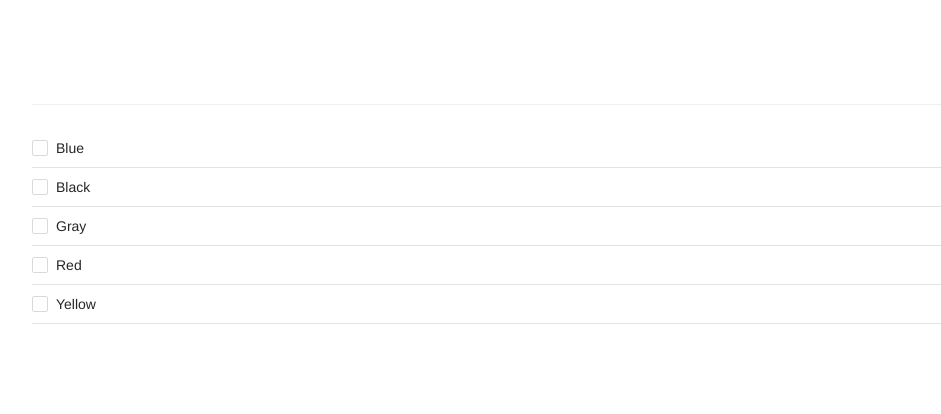
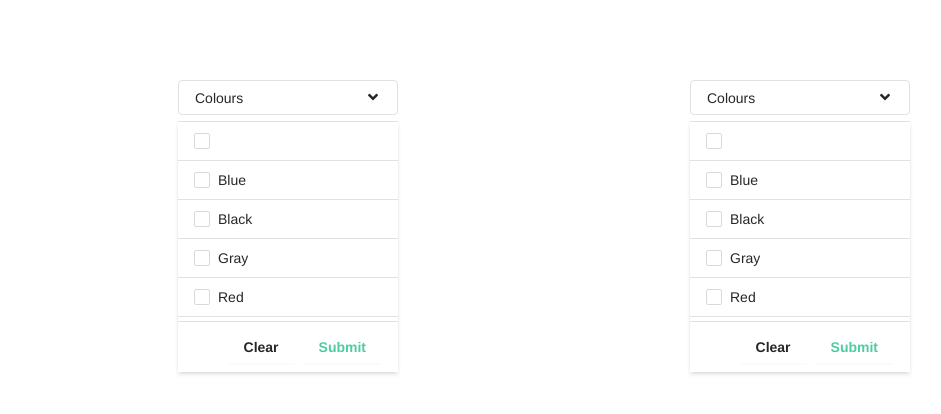
Before and after one commit to mohandast52/my-portfolio, a Next.js app: page /assignment/fynd in a window 1280 px wide. Shown: the top 414 px of the page, without its empty margins (96-1037 px from the left). Built offline with nearby package versions, Linux system fonts and the light colour scheme.

Commit message:
basic dropdown added

```diff
--- /dev/null
+++ b/components/Assignments/Fynd/Dropdown/Reducer.jsx
@@ -0,0 +1,75 @@
+import { optionsOne } from '../Helpers/dummyOptions';
+
+const getInitalList = list => list.map((eachItem, index) => ({
+  id: `id-${index}`,
+  index,
+  title: eachItem,
+  checked: false,
+}));
+
+export const INITIAL_STATE = {
+  isAllChecked: false,
+  checkedList: getInitalList(optionsOne),
+  selectedList: [],
+};
+
+export const API_TYPES = {
+  ON_CHECKBOX_CHANGE: 'on checkbox change',
+  ON_ALL_CHECK: 'on all checkbox change',
+};
+
+const Reducer = (state, action) => {
+  const { type, payload } = action;
+  switch (type) {
+    case API_TYPES.ON_CHECKBOX_CHANGE: {
+      const { checkedList, selectedList } = state;
+      const { index, isChecked } = payload;
+
+      /* checklist copy */
+      const copy = [...checkedList];
+      checkedList[index].checked = isChecked;
+
+      /* selected checkboxes copy */
+
+      let selectedCopy = [...selectedList];
+      if (isChecked) {
+        const checkedItem = checkedList.find(
+          ({ index: eachIndex }) => index === eachIndex,
+        );
+        selectedCopy.push(checkedItem);
+      } else {
+        selectedCopy = selectedCopy.filter(
+          ({ index: eachIndex }) => index !== eachIndex,
+        );
+      }
+
+      return {
+        ...state,
+        checkedList: copy,
+        selectedList: selectedCopy,
+      };
+    }
+
+    case API_TYPES.ON_ALL_CHECK: {
+      const { checkedList } = state;
+      const { isChecked } = payload;
+
+      const checkListCopy = checkedList.map(ck => ({
+        ...ck,
+        checked: !!isChecked,
+      }));
+
+      return {
+        ...state,
+        isAllChecked: isChecked,
+        checkedList: checkListCopy,
+        selectedList: isChecked ? checkListCopy : [],
+      };
+    }
+
+    default:
+      throw new Error("API type doesn't exits");
+  }
+};
+
+export default Reducer;
--- /dev/null
+++ b/components/Assignments/Fynd/Dropdown/index.jsx
@@ -0,0 +1,76 @@
+import React, { useReducer } from 'react';
+import 'antd/dist/antd.css';
+import { Checkbox, Button } from 'antd';
+import { FaAngleDown } from 'react-icons/fa';
+import Reducer, { INITIAL_STATE, API_TYPES } from './Reducer';
+import {
+  Container, Select, ListContainer, List, ListFooter,
+} from './styles';
+
+const Fynd = () => {
+  const [state, dispatch] = useReducer(Reducer, INITIAL_STATE);
+  const { isAllChecked, checkedList, selectedList } = state;
+
+  const onAllCheck = event => {
+    dispatch({
+      type: API_TYPES.ON_ALL_CHECK,
+      payload: { isChecked: event.target.checked },
+    });
+  };
+
+  const onChange = (event, index) => {
+    dispatch({
+      type: API_TYPES.ON_CHECKBOX_CHANGE,
+      payload: { index, isChecked: event.target.checked },
+    });
+  };
+
+  return (
+    <Container>
+      <Select>
+        <div>
+          Colours
+          {selectedList.length === 0 ? null : (
+            <>
+              <span className="hypen">-</span>
+              <span>{selectedList.map(({ title }) => title).join(', ')}</span>
+            </>
+          )}
+        </div>
+        <div>
+          <FaAngleDown />
+        </div>
+      </Select>
+
+      <ListContainer>
+        <List className="custom-scroll-bar">
+          <Checkbox checked={isAllChecked} onChange={onAllCheck} />
+
+          {checkedList.map(option => {
+            const {
+              id, title, checked, index,
+            } = option;
+
+            return (
+              <Checkbox
+                key={id}
+                checked={checked}
+                value={title}
+                onChange={e => onChange(e, index)}
+              >
+                {title}
+              </Checkbox>
+            );
+          })}
+        </List>
+
+        <ListFooter>
+          <Button>Clear</Button>
+          <Button>Submit</Button>
+        </ListFooter>
+      </ListContainer>
+    </Container>
+  );
+};
+
+export default Fynd;
--- /dev/null
+++ b/components/Assignments/Fynd/Dropdown/styles.jsx
@@ -0,0 +1,76 @@
+import styled from 'styled-components';
+
+export const Container = styled.div`
+  width: 220px;
+`;
+
+export const Select = styled.div`
+  display: flex;
+  align-items: center;
+  justify-content: space-between;
+  padding: 0.35rem 1rem;
+  border: 1px solid #e2e2e2;
+  border-radius: 4px;
+
+  > div {
+    &:nth-child(1) {
+      white-space: nowrap;
+      text-overflow: ellipsis;
+      overflow: hidden;
+
+      .hypen {
+        margin: 0 0.25rem;
+      }
+    }
+
+    &:nth-child(2) {
+      line-height: 14px;
+      font-size: 16px;
+      margin-left: 0.5rem;
+    }
+  }
+`;
+
+export const ListContainer = styled.div`
+  margin-top: 0.35rem;
+  border-top: 1px solid #e2e2e2;
+  box-shadow: 0 2px 4px -1px rgb(0 0 0 / 16%), 0 4px 5px 0 rgb(0 0 0 / 3%),
+    0 1px 10px 0 rgb(0 0 0 / 0%);
+`;
+
+export const List = styled.div`
+  display: flex;
+  flex-direction: column;
+  height: 200px;
+  overflow: auto;
+  border-bottom: 1px solid #e2e2e2;
+
+  .ant-checkbox-wrapper {
+    margin: 0 !important;
+    padding: 0.5rem 1rem;
+    &:not(:last-child) {
+      border-bottom: 1px solid #e2e2e2;
+    }
+  }
+`;
+
+export const ListFooter = styled.div`
+  display: flex;
+  justify-content: flex-end;
+  align-items: center;
+  height: 50px;
+  padding: 0 1rem;
+
+  > .ant-btn {
+    font-weight: bold;
+    border-color: transparent;
+
+    &:nth-child(1) {
+      margin-left: 0.5rem;
+    }
+    &:nth-child(2) {
+      color: #4ecca1;
+      margin-left: 0.5rem;
+    }
+  }
+`;
--- a/components/Assignments/Fynd/index.jsx
+++ b/components/Assignments/Fynd/index.jsx
@@ -1,67 +1,12 @@
 import React from 'react';
-import 'antd/dist/antd.css';
-import { Checkbox, Divider } from 'antd';
-import { optionsOne } from './Helpers/dummyOptions';
-import { ParentContainer, List } from './styles';
+import Dropdown from './Dropdown';
+import { ParentContainer } from './styles';
 
-// const CheckboxGroup = Checkbox.Group;
-
-const getInitalList = list => list.map((eachItem, index) => ({
-  id: `id-${index}`,
-  title: eachItem,
-  checked: false,
-}));
-
-// eslint-disable-next-line react/prop-types
-export const CustomCheckbox = React.memo(({ title, checked }) => {
-  const [isChecked, setCheckbox] = React.useState(checked);
-  const onChange = () => setCheckbox(!isChecked);
-
-  return (
-    <Checkbox onChange={onChange} checked={isChecked}>
-      {title}
-    </Checkbox>
-  );
-});
-
-/* --------------------------------------- */
-const Fynd = () => {
-  const [checkedList, setCheckedList] = React.useState(
-    getInitalList(optionsOne),
-  );
-  const [checkAll, setCheckAll] = React.useState(false);
-
-  const onChange = list => {
-    console.log(list);
-  };
-
-  return (
-    <ParentContainer>
-      <Divider />
-
-      <List className="custom-scroll-bar">
-        {checkedList.map(option => {
-          let title = option;
-          let key = option;
-
-          if (typeof option === 'object') {
-            title = option.title;
-            key = option.id;
-          }
-
-          return (
-            <CustomCheckbox
-              key={key}
-              value={key}
-              title={title}
-              checked={false}
-              onChange={() => onChange(key)}
-            />
-          );
-        })}
-      </List>
-    </ParentContainer>
-  );
-};
+const Fynd = () => (
+  <ParentContainer>
+    <Dropdown />
+    <Dropdown />
+  </ParentContainer>
+);
 
 export default Fynd;
--- a/components/Assignments/Fynd/styles.jsx
+++ b/components/Assignments/Fynd/styles.jsx
@@ -1,20 +1,17 @@
 import styled from 'styled-components';
-
-const COLOR = {
-  GREY: '#e2e2e2',
-  WHITE: '#FFF',
-};
 
 export const ParentContainer = styled.div`
   font-family: "Helvetica Neue" !important;
+  display: flex;
+  justify-content: space-around;
+  width: 100vw;
   height: 100vh;
-  width: 100vw;
   padding: 5rem 8rem;
 
   /* scroll-bar */
   .custom-scroll-bar {
     /* specifically for mozilla */
-    scrollbar-color: ${COLOR.GREY} ${COLOR.WHITE};
+    scrollbar-color: #e2e2e2 #ffffff;
     scrollbar-width: thin;
 
     ::-webkit-scrollbar {
@@ -27,26 +24,11 @@ export const ParentContainer = styled.div`
     }
 
     ::-webkit-scrollbar-thumb {
-      background-color: ${COLOR.GREY};
+      background-color: #e2e2e2;
     }
   }
 `;
 
 export const Container = styled.div`
-  display: flex;
-  align-items: center;
-  flex-wrap: wrap;
+  width: 220px;
 `;
-
-export const List = styled.div`
-  display: flex;
-  flex-direction: column;
-  height: 200px;
-  overflow: auto;
-
-  .ant-checkbox-wrapper {
-    margin: 0 !important;
-    padding: 8px 0px;
-    border-bottom: 1px solid #e2e2e2;
-  }
-`;
```
Also changed, not shown: components/Assignments/Fynd/Helpers/index.jsx (added, +20 -0 lines).
